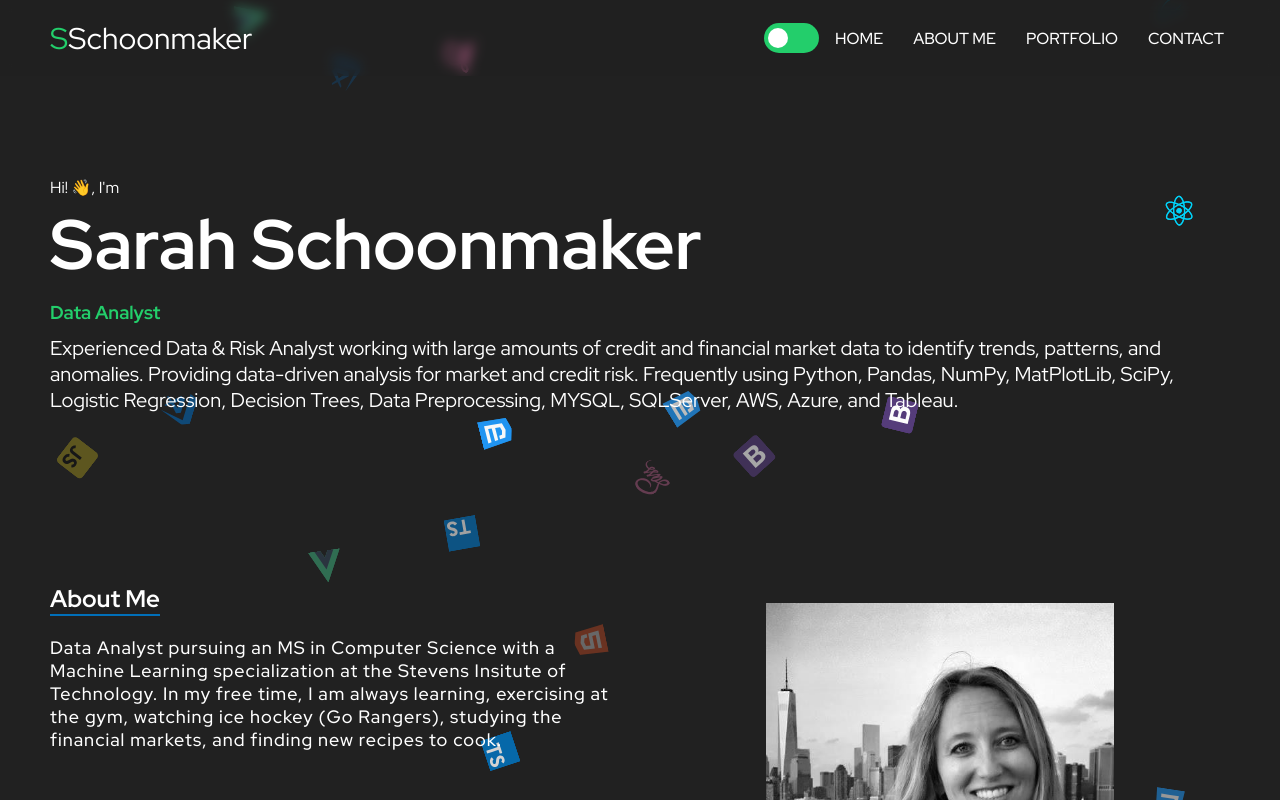
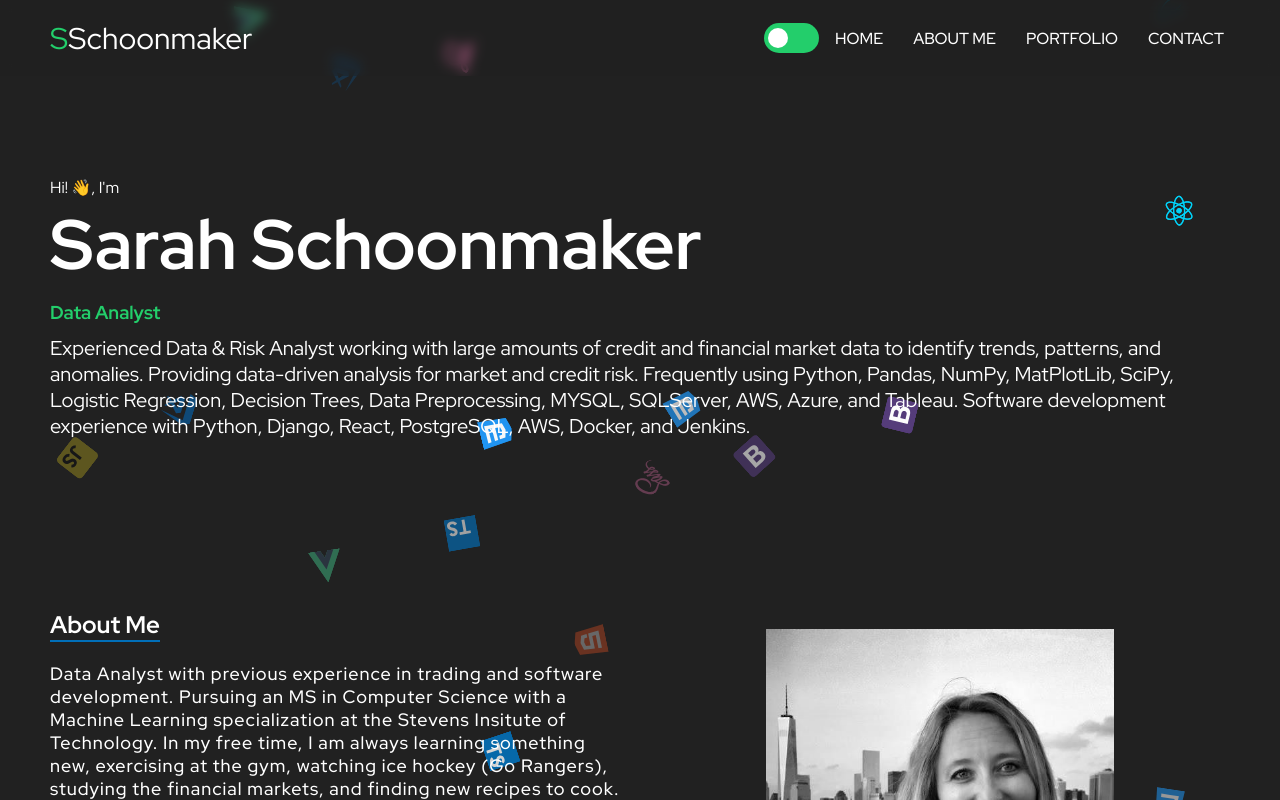
Before and after one commit to SarahSchoonmaker/sarah-react-portfolio, a React (Create React App) app: page / in a window 1280 px wide. Shown: the top 800 px of the page. Built offline with nearby package versions, Linux system fonts and the light colour scheme.

Commit message:
edited about

```diff
--- a/src/components/About/About.tsx
+++ b/src/components/About/About.tsx
@@ -18,11 +18,10 @@
           <h2>About Me</h2>
         </ScrollAnimation>
         <ScrollAnimation animateIn="fadeInLeft" delay={0.2 * 1000}>
-          <p>Data Analyst pursuing an MS in Computer Science with a Machine Learning
-            specialization at the Stevens Insitute of Technology. In my free time, I am always learning,
-            exercising at the gym, watching ice hockey (Go Rangers), studying the financial markets,
-            and finding new recipes to cook.
-
+          <p>Data Analyst with previous experience in trading and software development.
+            Pursuing an MS in Computer Science with a Machine Learning specialization at the Stevens Insitute of Technology.
+            In my free time, I am always learning something new, exercising at the gym, watching ice hockey (Go Rangers),
+            studying the financial markets, and finding new recipes to cook.
           </p>
         </ScrollAnimation>
 
--- a/src/components/Hero/Hero.tsx
+++ b/src/components/Hero/Hero.tsx
@@ -19,7 +19,8 @@
           <p className="small-resume">Experienced Data & Risk Analyst working with large amounts of credit and financial market
           data to identify trends, patterns, and anomalies. Providing data-driven analysis for market and credit risk.
           Frequently using Python, Pandas, NumPy, MatPlotLib, SciPy, Logistic Regression, Decision Trees, Data Preprocessing, MYSQL,
-          SQLServer, AWS, Azure, and Tableau.
+          SQLServer, AWS, Azure, and Tableau. Software development experience with Python, Django, React, PostgreSQL, AWS, Docker, and
+          Jenkins.
           </p>
         </ScrollAnimation>
 
```
